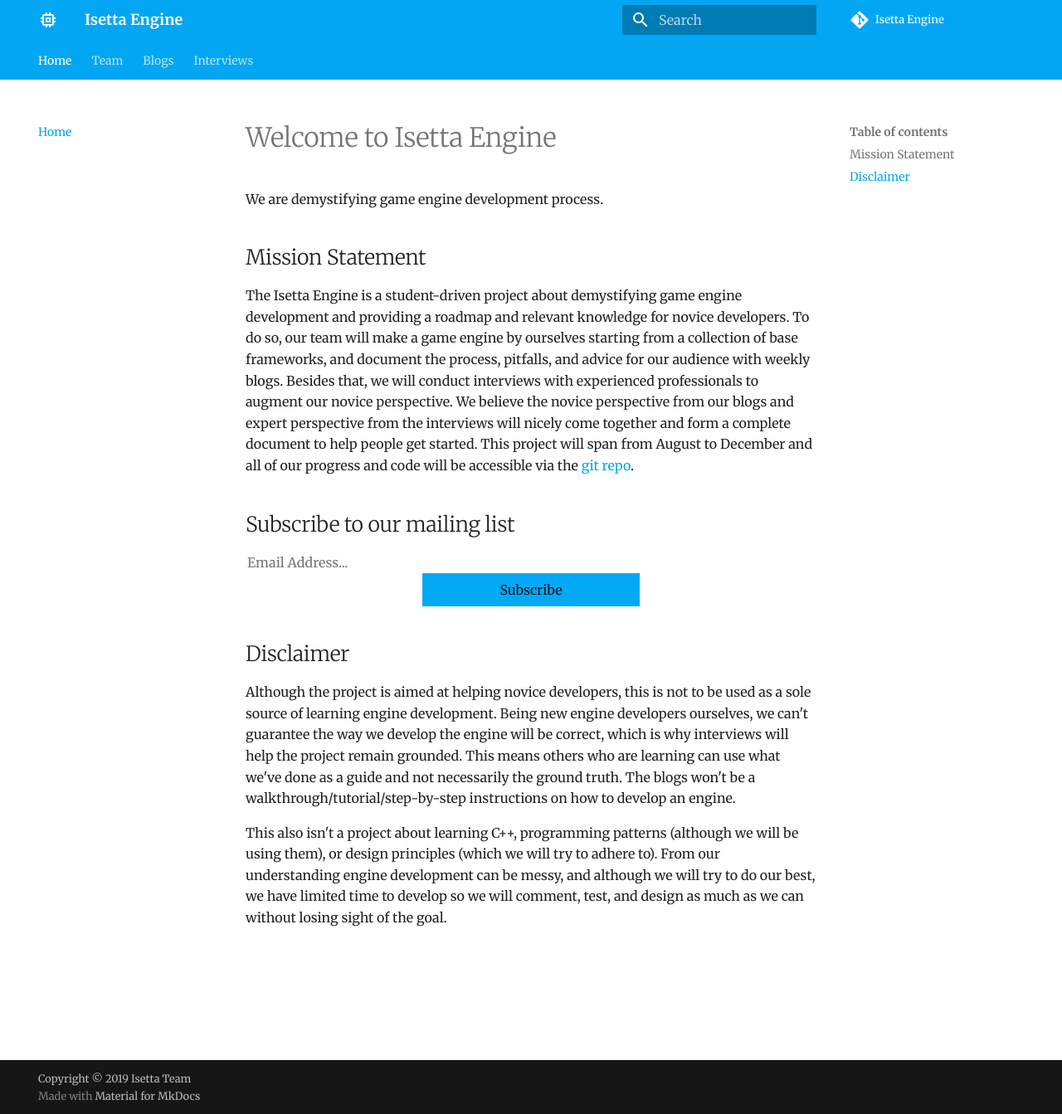
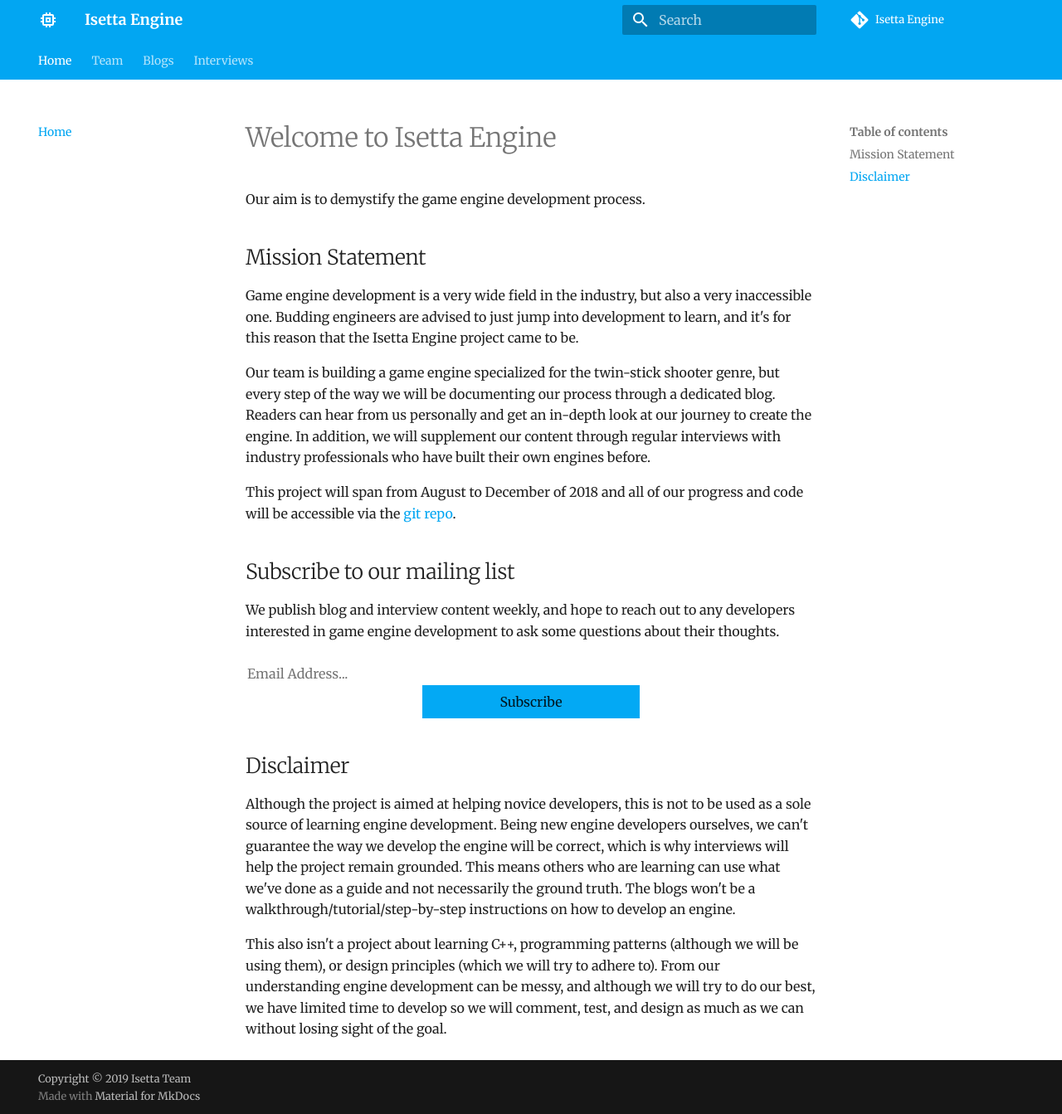
Before and after one commit to Isetta-Team/Isetta-Website-Raw, an MkDocs documentation site: the page built from docs/index.md, in a window 1280 px wide and 1343 px high. Shown: the whole window at 83% size. Built offline with MkDocs 1.6.1 and Material for MkDocs 9.7.7, drawn with Linux system fonts in a browser that asks for light colours; comment, search, counter and statistics services are not loaded.

Commit message:
Updated mission statement and mailing list

```diff
--- a/docs/index.md
+++ b/docs/index.md
@@ -1,10 +1,15 @@
 # Welcome to Isetta Engine
 
-We are demystifying game engine development process.
+Our aim is to demystify the game engine development process.
 
 ## Mission Statement
 
-The Isetta Engine is a student-driven project about demystifying game engine development and providing a roadmap and relevant knowledge for novice developers. To do so, our team will make a game engine by ourselves starting from a collection of base frameworks, and document the process, pitfalls, and advice for our audience with weekly blogs. Besides that, we will conduct interviews with experienced professionals to augment our novice perspective. We believe the novice perspective from our blogs and expert perspective from the interviews will nicely come together and form a complete document to help people get started. This project will span from August to December and all of our progress and code will be accessible via the [git repo](https://github.com/The-Engine-Process/The-Engine).
+Game engine development is a very wide field in the industry, but also a very inaccessible one. Budding engineers are advised to just jump into development to learn, and it's for this reason that the Isetta Engine project came to be.
+
+Our team is building a game engine specialized for the twin-stick shooter genre, but every step of the way we will be documenting our process through a dedicated blog. Readers can hear from us personally and get an in-depth look at our journey to create the engine.
+In addition, we will supplement our content through regular interviews with industry professionals who have built their own engines before.
+
+This project will span from August to December of 2018 and all of our progress and code will be accessible via the [git repo](https://github.com/Isetta-Team/Isetta-Engine).
 
 <!-- Begin MailChimp Signup Form -->
 <link href="//cdn-images.mailchimp.com/embedcode/classic-10_7.css" rel="stylesheet" type="text/css">
@@ -12,6 +17,8 @@ The Isetta Engine is a student-driven project about demystifying game engine dev
 	<form action="https://isetta.us19.list-manage.com/subscribe/post?u=1d83cb806c55e205be26db856&amp;id=860c7d79cf" method="post" id="mc-embedded-subscribe-form" name="mc-embedded-subscribe-form" class="validate" target="_blank" novalidate>
 	    <div id="mc_embed_signup_scroll">
 			<h2>Subscribe to our mailing list</h2>
+			We publish blog and interview content weekly, and hope to reach out to any developers interested in game engine development to ask some questions about their thoughts.
+			<br><br>
 			<div class="mc-field-group">
 				<label for="mce-EMAIL"> </label>
 				<input type="email" placeholder="Email Address..." name="EMAIL" class="required email" id="mce-EMAIL">
```
